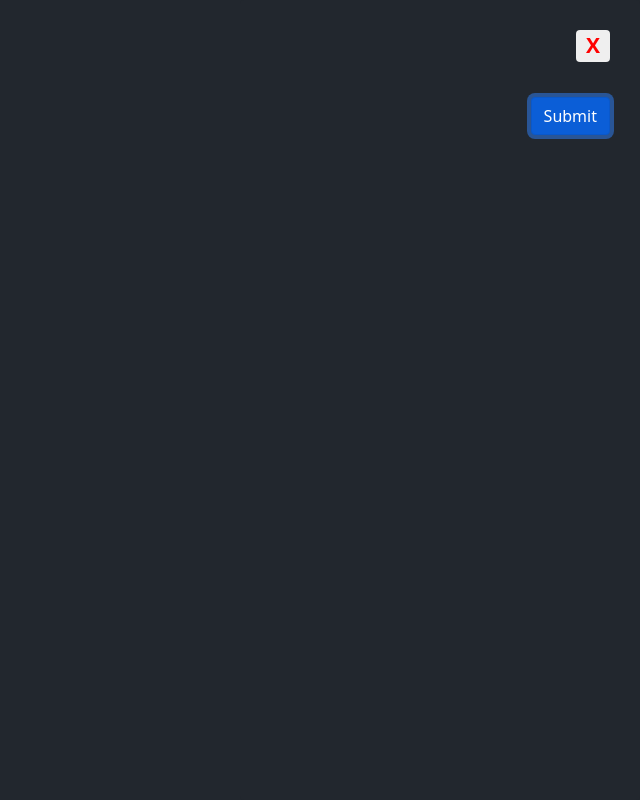
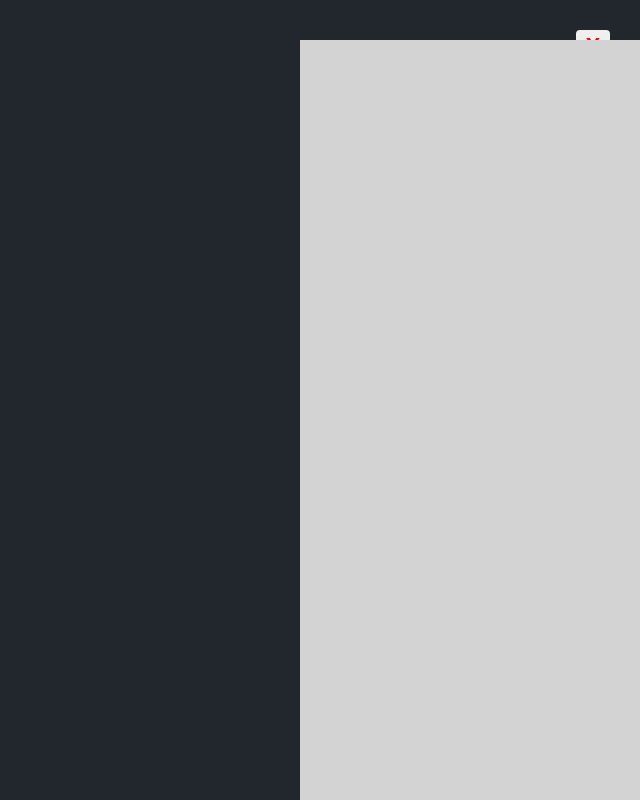
Before and after one commit to hasanrana21/developer-experience-hub-task, a Vue app: page / in a window 1280 px wide. Both pictures are taken after typing "name@example.com", "Sample123" into the empty fields and a click on the button "Submit". Shown: the whole page, without its empty margins (640-1280 px from the left). Built offline with nearby package versions, Linux system fonts and the light colour scheme.

Commit message:
second slide done

```diff
--- a/src/components/Header/Header.vue
+++ b/src/components/Header/Header.vue
@@ -25,18 +25,22 @@
                         </div>
                     </div>
 
-                    <div class="text-end sendDiv" @click="submitedButton = false">
+                    <div class="text-center sendDiv" @click="submitedButton = false">
                         <button type="submit" class="btn btn-primary" @click="dataSubmit = true" id="submit-button">Submit</button>
                     </div>
                 </form>
+
+        <transition name="secondSlide" appear>
+            <div class="slideAfterSlide"  v-if="dataSubmit" @click="dataSubmit = true"></div>
+        </transition>
             </div>
+
         </transition>
 
         <transition name="anotherDiv" appear>
-            <div class="slideAfterClick"  v-if="dataSubmit" @click="dataSubmit = true">
+            <div class="slideAfterClick"  v-if="dataSubmit" @click="dataSubmit = true"> </div>
+        </transition>
 
-            </div>
-        </transition>
     </div>
 </template>
 
@@ -112,36 +116,23 @@ export default {
         left: 0;
         right: 0;
         bottom: 0;
-        z-index: 75;
+        z-index: 80;
         background-color: #22272e;
-            max-width: 100%;
-        animation-name: submited;
-        /* animation-duration: 3s; */
-        /* animation-delay: 2s; */
+        max-width: 100%;
     }
-    /* @keyframes submited {
-        0%{
-            text-align: end;
-        background-color: red;
-        }
-        20%{
-        background-color: red;
-        }
-        40%{
-        background-color: red;
-        }
-        60%{
-        background-color: red;
-        }
-        80%{
-        background-color: red;
-        }
-        100%{
-        background-color: red;
-            max-width: 100%;
-        }
-    } */
-
+    .slideAfterSlide{
+        position: absolute;
+        top: 0;
+        left: 0;
+        right: 0;
+        bottom: 0;
+        z-index: 99;
+        background-color: lightgrey;
+        width: 100%;
+        margin-right: -30%;
+        margin-left: 15%;
+        margin-top: 10%;
+    }
 
 
     .cross-button{
@@ -168,7 +159,7 @@ export default {
     .fade-leave-to{
         opacity: 0;
     }
-
+/* end */
     .slide-enter-active,
     .slide-leave-active {
     transition: transform .6s;
@@ -178,6 +169,7 @@ export default {
     .slide-leave-to {
     transform: translateY(0%) translateX(100vw);
     }
+/* end */
 
     .anotherDiv-enter-active,
     .anotherDiv-leave-active {
@@ -188,4 +180,14 @@ export default {
     .anotherDiv-leave-to {
     transform: translateY(0%) translateX(100vw);
     }
+/* end */
+    .secondSlide-enter-active,
+    .secondSlide-leave-active {
+    transition: transform .6s;
+    }
+
+    .secondSlide-enter,
+    .secondSlide-leave-to {
+    transform: translateY(0%) translateX(200vw);
+    }
 </style>
```
